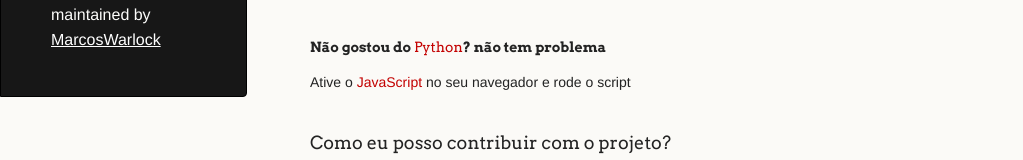
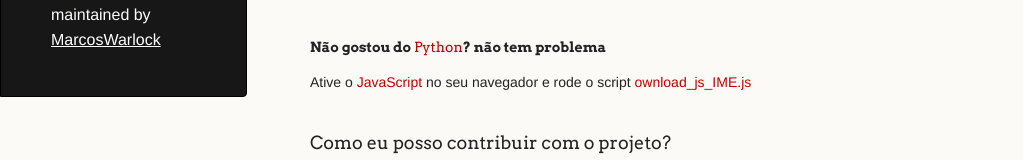
Before and after one commit to MarcosWarlock/IME, a plain HTML site: page index.html in a window 1280 px wide. Shown: the part 500-660 px from the top of the page, without its empty margins (0-1023 px from the left). Drawn offline with Linux system fonts and the light colour scheme.

Commit message:
Update index.html

```diff
--- a/index.html
+++ b/index.html
@@ -55,7 +55,7 @@ Todo o projeto é <a href="http://www.significados.com.br/software-livre/">Softw
 <h4>
 <a id="não-gostou-do-python-não-tem-problema" class="anchor" href="#n%C3%A3o-gostou-do-python-n%C3%A3o-tem-problema" aria-hidden="true"><span aria-hidden="true" class="octicon octicon-link"></span></a>Não gostou do <a href="https://www.python.org/downloads">Python</a>? não tem problema</h4>
 
-<p>Ative o <a href="https://www.javascript.com/">JavaScript</a> no seu navegador e rode o script</p>
+<p>Ative o <a href="https://www.javascript.com/">JavaScript</a> no seu navegador e rode o script <a href='https://github.com/MarcosWarlock/IME/blob/master/download_js_IME.js'>ownload_js_IME.js</a></p>
 
 <h3>
 <a id="como-eu-posso-contribuir-com-o-projeto" class="anchor" href="#como-eu-posso-contribuir-com-o-projeto" aria-hidden="true"><span aria-hidden="true" class="octicon octicon-link"></span></a>Como eu posso contribuir com o projeto?<br>
```
